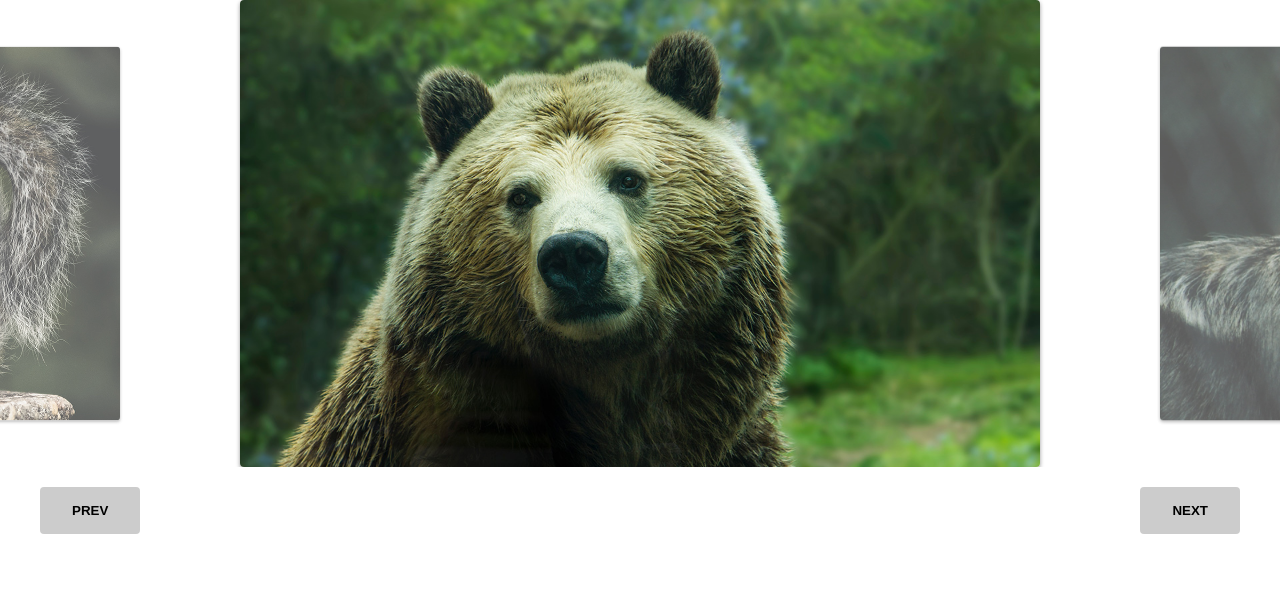
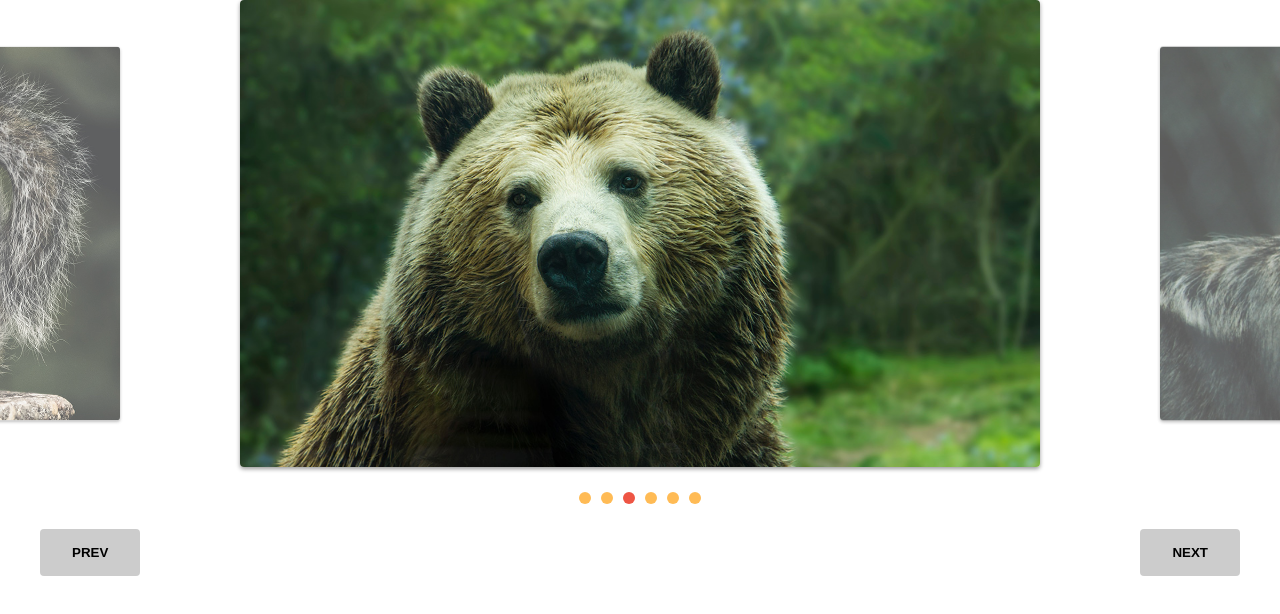
Before and after one commit to CanezinBeto/slide, a plain HTML site: page index.html in a window 1280 px wide. Drawn offline with Linux system fonts and the light colour scheme.

Commit message:
adicionado paginação por slide

```diff
--- a/css/style.css
+++ b/css/style.css
@@ -67,3 +67,25 @@ img {
 .prev {
   margin: 20px 0 0 40px;
 }
+
+[data-control='slide'] {
+  display: flex;
+  justify-content: center;
+  margin-top: 20px;
+}
+
+[data-control='slide'] li a {
+  display: block;
+  width: 12px;
+  height: 12px;
+  background: #fb5;
+  border-radius: 50%;
+  overflow: hidden;
+  text-indent: -999px;
+  margin: 5px;
+}
+
+[data-control='slide'] li.active a,
+[data-control='slide'] li a:hover {
+  background: #e54;
+}
--- a/js/module/slide.js
+++ b/js/module/slide.js
@@ -10,6 +10,7 @@ export class Slide {
       movement: 0,
     }
     this.activeClass = 'active'
+    this.changeEvent = new Event('changeEvent')
   }
 
   transition(active) {
@@ -103,6 +104,7 @@ export class Slide {
     this.slidesIndexNav(index)
     this.dist.finalPosition = activeSlide.position
     this.changeActiveClass()
+    this.wrapper.dispatchEvent(this.changeEvent)
   }
 
   changeActiveClass() {
@@ -154,6 +156,11 @@ export class Slide {
 }
 
 export class SlideNav extends Slide {
+  constructor(slide, wrapper) {
+    super(slide, wrapper)
+    this.bindControlEvents()
+  }
+
   addArrow(prev, next) {
     this.prevElement = document.querySelector(prev)
     this.nextElement = document.querySelector(next)
@@ -164,4 +171,41 @@ export class SlideNav extends Slide {
     this.prevElement.addEventListener('click', this.activePrevSlide)
     this.nextElement.addEventListener('click', this.activeNextSlide)
   }
+
+  createControl() {
+    const control = document.createElement('ul')
+    control.dataset.control = 'slide'
+    this.slideArray.forEach((item, index) => {
+      control.innerHTML += `<li><a href="#slide${index + 1}">${
+        index + 1
+      }</a></li>`
+    })
+    this.wrapper.appendChild(control)
+    return control
+  }
+
+  eventControl(item, index) {
+    item.addEventListener('click', (event) => {
+      event.preventDefault()
+      this.changeSlide(index)
+    })
+    this.wrapper.addEventListener('changeEvent', this.activeControlItem)
+  }
+
+  activeControlItem() {
+    this.controlArray.forEach((item) => item.classList.remove(this.activeClass))
+    this.controlArray[this.index.active].classList.add(this.activeClass)
+  }
+
+  addControl(customControl) {
+    this.control = document.querySelector(customControl) || this.createControl()
+    this.controlArray = [...this.control.children]
+    this.activeControlItem()
+    this.controlArray.forEach(this.eventControl)
+  }
+
+  bindControlEvents() {
+    this.eventControl = this.eventControl.bind(this)
+    this.activeControlItem = this.activeControlItem.bind(this)
+  }
 }
--- a/js/script.js
+++ b/js/script.js
@@ -3,3 +3,4 @@ import { Slide, SlideNav } from './module/slide.js'
 const slide = new SlideNav('.slide', '.slide-wrapper')
 slide.init()
 slide.addArrow('.prev', '.next')
+slide.addControl()
```
